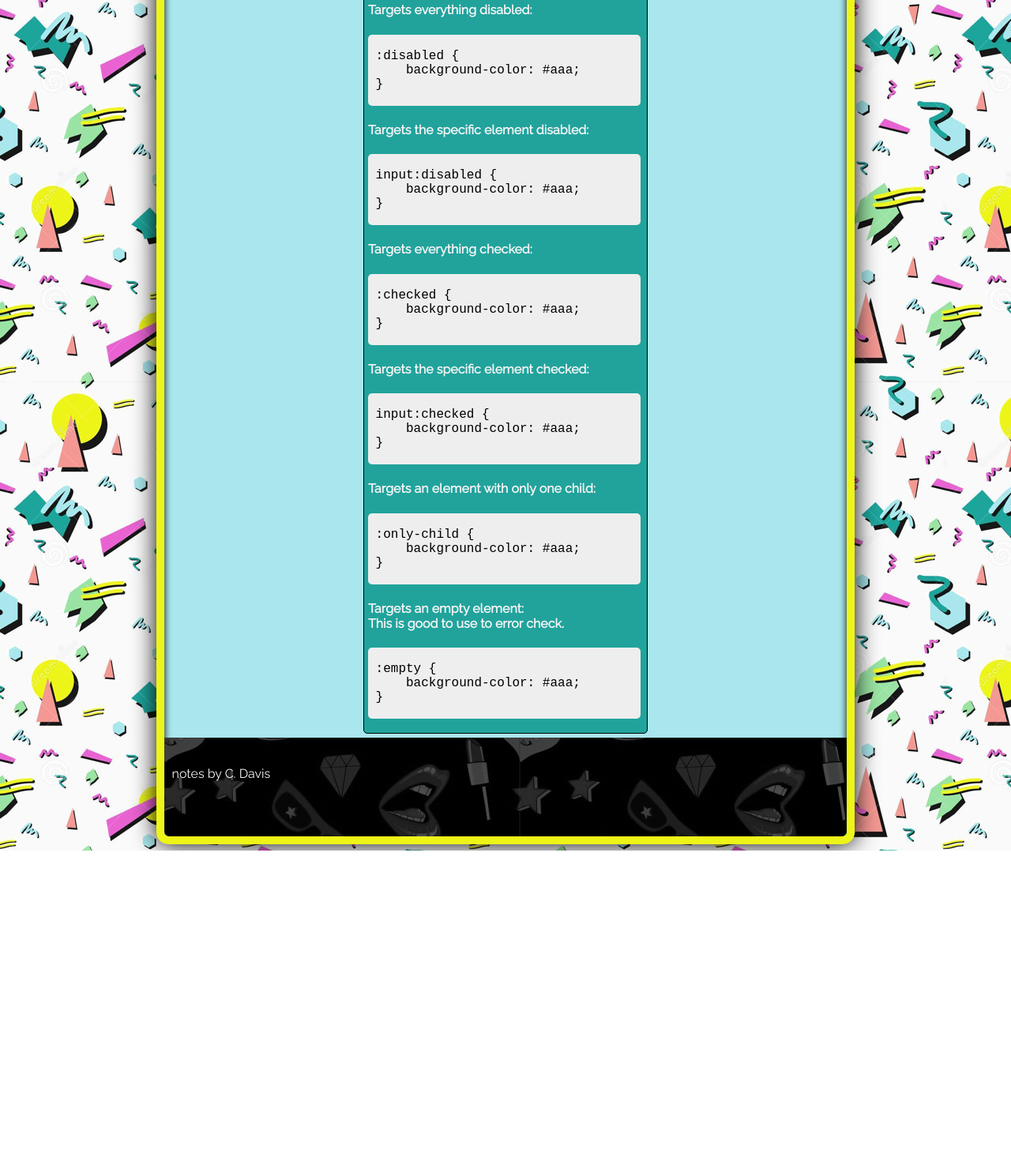
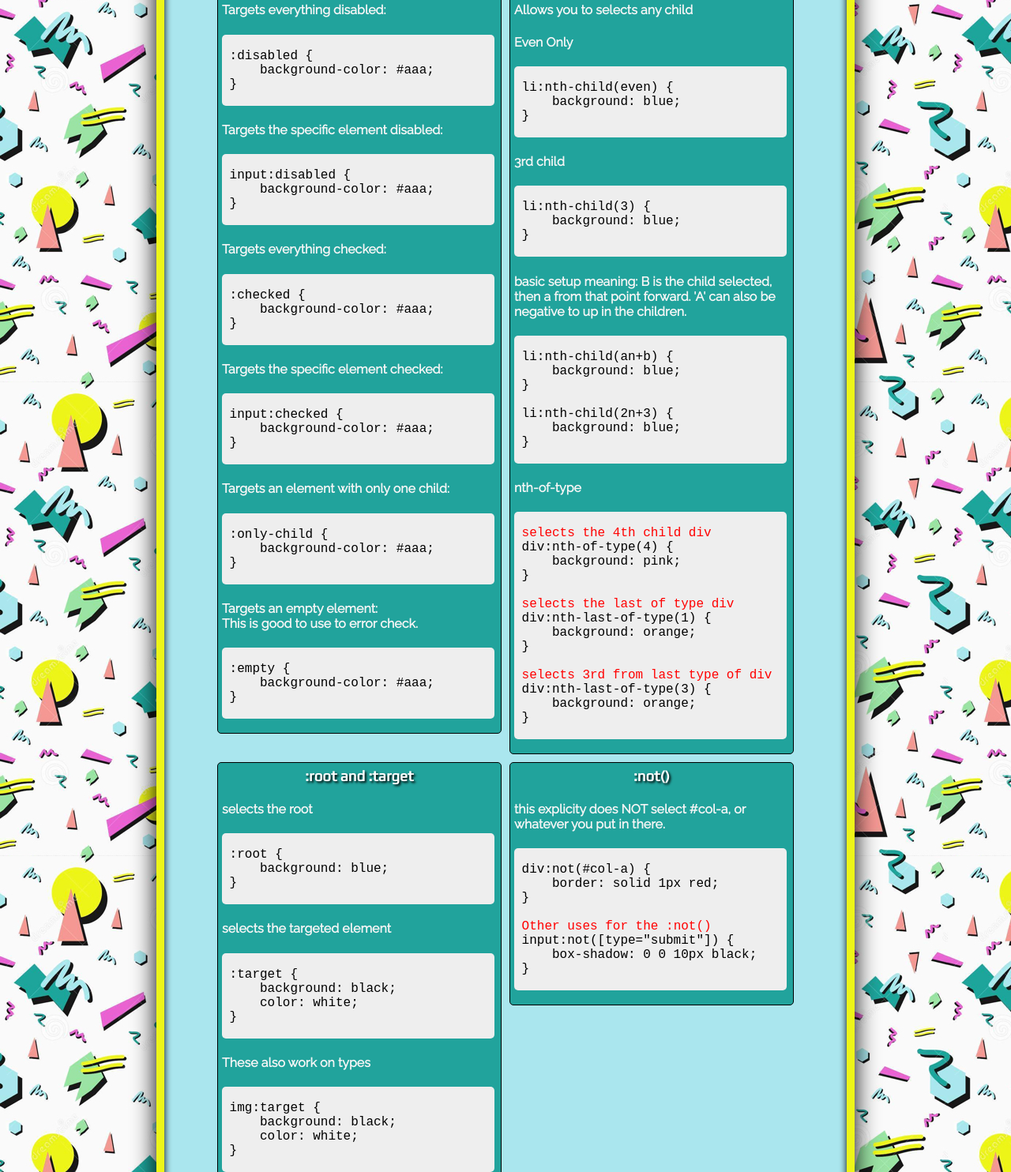
Before and after one commit to cjdavis417/classnotes, a plain HTML site: page selectors.html in a window 1280 px wide. Shown: the part 1316-2800 px from the top of the page at 79% size. Before the commit the page ends 2393 px from the top, so only its background shows below. Drawn offline with Linux system fonts and the light colour scheme.

Commit message:
pseudo elements

```diff
--- a/scripts/nav.js
+++ b/scripts/nav.js
@@ -1,6 +1,7 @@
 var nav = document.getElementById('navigator');
 
-nav.innerHTML = '<ul>\
+nav.innerHTML = '<!- navigation is generated content from scripts/nav.js ->\
+<ul>\
     <li><a href="index.html">Home</a></li>\
     <li><div class="dropdown">HTML\
         <div class="dropdown-content">\
@@ -9,6 +10,7 @@ nav.innerHTML = '<ul>\
     <li><div class="dropdown">CSS\
             <div class="dropdown-content">\
                 <a href="selectors.html">Selectors</a>\
+                <a href="pseudoElements.html">Pseudo Elements</a>\
             </div></div></li>\
     <li><a href="consolenotes.html">Console</a></li>\
     <li><a href="gitbasics.html">GIT Basics</a></li>\
--- a/selectors.html
+++ b/selectors.html
@@ -58,17 +58,17 @@
                             </ol>
 
                             <pre><code>
- // direct child
+ <span class="notation">direct child</span>
  form > a {
      font-size: .7em;
  }
 
- // direct sibling
+ <span class="notation">direct sibling</span>
  .btn + .btn {
      margin-left: 20px;
  }
 
- // general sibling
+ <span class="notation">general sibling</span>
  h1 ~ label {
      background: tomato;
  }
@@ -153,6 +153,95 @@
                         </code></pre>
                     </article>
 
+                    <article>
+                        <h3>nth-child</h3>
+                        <h4>Allows you to selects any child</h4>
+
+                        <h4>Even Only</h4>
+                        <pre><code>
+ li:nth-child(even) {
+     background: blue;
+ }
+                        </code></pre>
+                        <h4>3rd child</h4>
+                        <pre><code>
+ li:nth-child(3) {
+     background: blue;
+ }
+                        </code></pre>
+                        <h4>basic setup meaning: B is the child selected, then a from that point forward.  'A' can also be negative to up in the children.</h4>
+                        <pre><code>
+ li:nth-child(an+b) {
+     background: blue;
+ }
+
+ li:nth-child(2n+3) {
+     background: blue;
+ }
+                        </code></pre>
+
+                        <h4>nth-of-type</h4>
+                        <pre><code>
+ <span class="notation">selects the 4th child div</span>
+ div:nth-of-type(4) {
+     background: pink;
+ }
+
+ <span class="notation">selects the last of type div</span>
+ div:nth-last-of-type(1) {
+     background: orange;
+ }
+
+ <span class="notation">selects 3rd from last type of div</span>
+ div:nth-last-of-type(3) {
+     background: orange;
+ }
+                        </code></pre>
+                    </article>
+
+                    <article>
+                        <h3>:root and :target</h3>
+
+                        <h4>selects the root</h4>
+                        <pre><code>
+ :root {
+     background: blue;
+ }
+                        </code></pre>
+
+                        <h4>selects the targeted element</h4>
+                        <pre><code>
+ :target {
+     background: black;
+     color: white;
+ }
+                        </code></pre>
+
+                        <h4>These also work on types</h4>
+                        <pre><code>
+ img:target {
+     background: black;
+     color: white;
+ }
+                        </code></pre>
+                    </article>
+
+                    <article>
+                        <h3>:not()</h3>
+                        <h4>this explicity does NOT select #col-a, or whatever you put in there.</h4>
+                        <pre><code>
+ div:not(#col-a) {
+     border: solid 1px red;
+ }
+
+ <span class="notation">Other uses for the :not()</span>
+ input:not([type="submit"]) {
+     box-shadow: 0 0 10px black;
+ }
+                        </code></pre>
+                    </article>
+
+
                 </div>
             </main>
 
```
Also changed, not shown: pseudoElements.html (added, +100 -0 lines), styles/main.css (line endings or trailing spaces).
